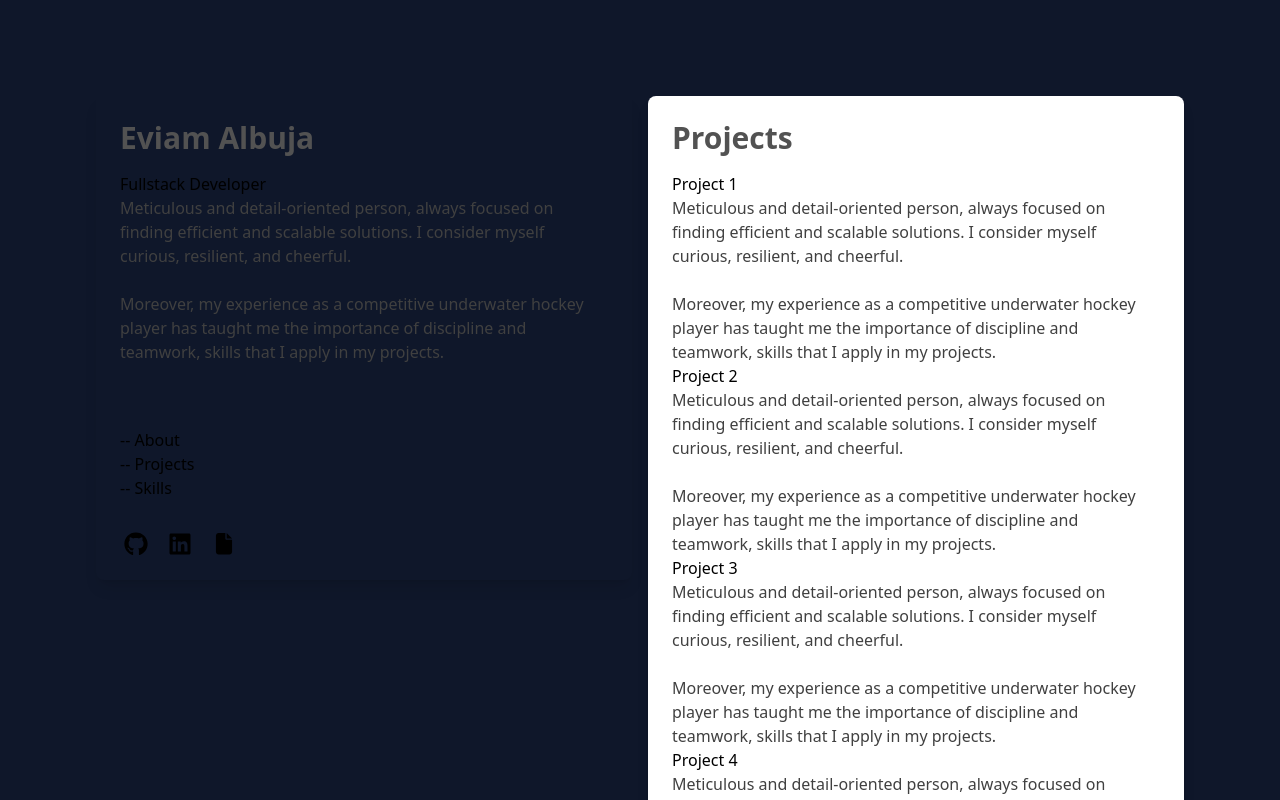
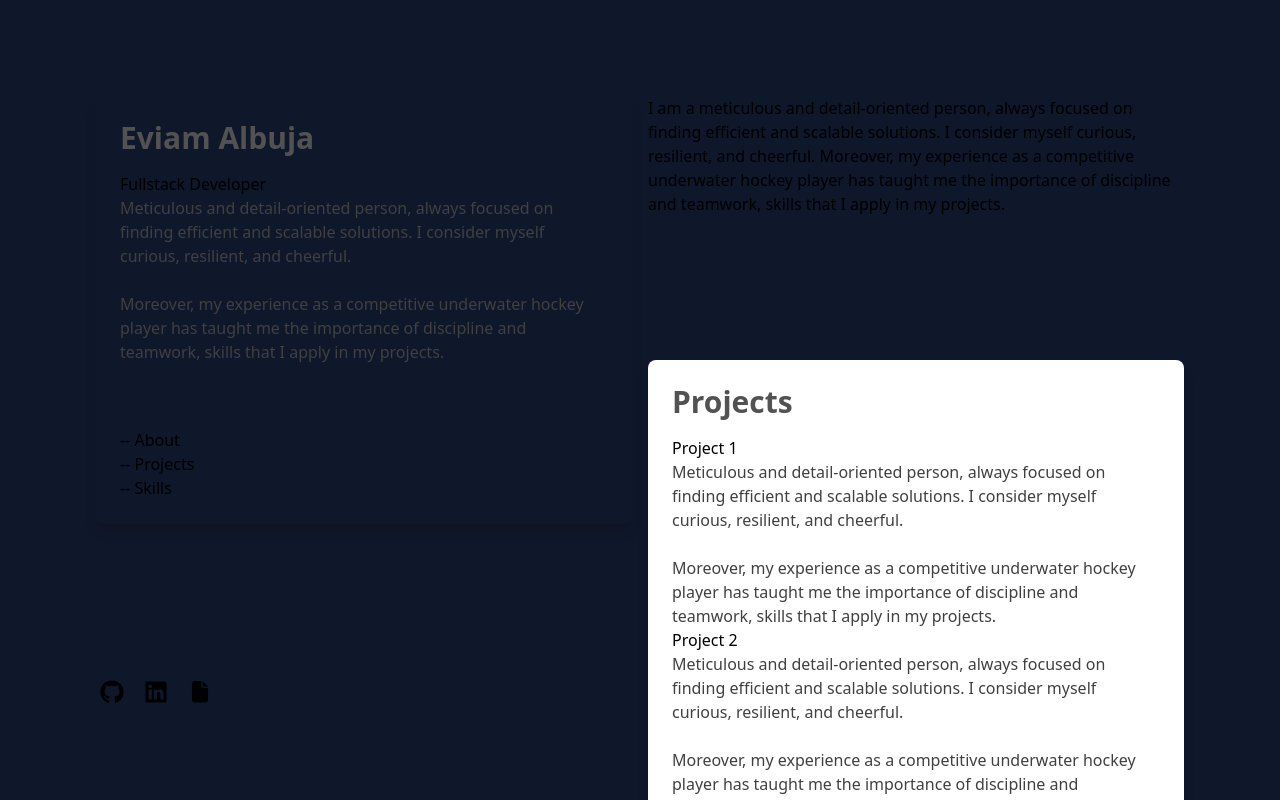
Before and after one commit to Bestindom/Portfolio, a Vue app: page / in a window 1280 px wide. Shown: the top 800 px of the page. Built offline with nearby package versions, Linux system fonts and the light colour scheme.

Commit message:
sections directory

```diff
--- a/src/components/Header.vue
+++ b/src/components/Header.vue
@@ -20,6 +20,8 @@
                     <li>-- Skills</li>
                 </ul>
             </nav>
+
+        </div>
         <ul class="ml-1 mt-8 flex items-center">
             <li class="mr-5 shrink-0">
                 <a href="" target="_blank" rel="noopener noreferrer">
@@ -33,7 +35,6 @@
                 <iconResume></iconResume>
             </li>
         </ul>
-        </div>
 
     </div>
 </template>
--- a/src/components/Main.vue
+++ b/src/components/Main.vue
@@ -1,5 +1,8 @@
 <template>
   <div class="pt-24 lg:w-1/2 lg:py-24">
+    <About></About>
+
+
     <div class="container bg-white p-6 rounded-lg shadow-lg">
       <h1 class="text-3xl font-bold text-neutral-600 mb-4">Projects</h1>
       <div class="container">
@@ -76,5 +79,7 @@
   </div>
 </template>
 
-<script setup></script>
+<script setup>
+  import About from './sections/About.vue';
+</script>
 <style></style>
--- /dev/null
+++ b/src/components/sections/About.vue
@@ -0,0 +1,15 @@
+<template>
+    <div class="mb-16 scroll-mt-16 md:mb-24 lg:mb-36 lg:scroll-mt-24">
+        <p>
+            I am a meticulous and detail-oriented person, always focused on finding efficient and scalable solutions. I
+            consider myself curious, resilient, and cheerful.
+
+            Moreover, my experience as a competitive underwater hockey player has taught me the importance of discipline
+            and teamwork, skills that I apply in my projects.
+        </p>
+    </div>
+</template>
+<script setup>
+
+</script>
+<style></style>
```
Lines whose indentation alone changed are shown as unchanged.
